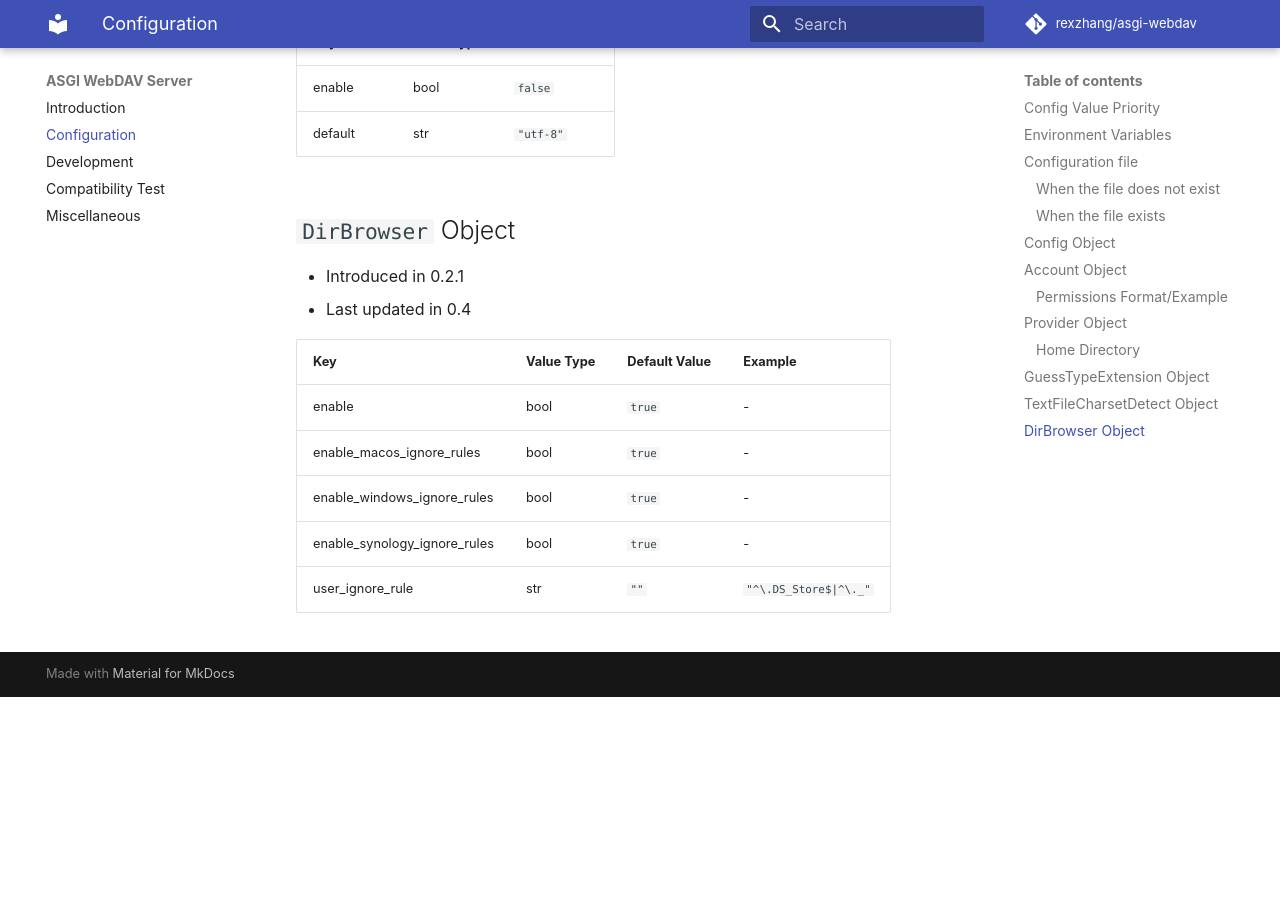
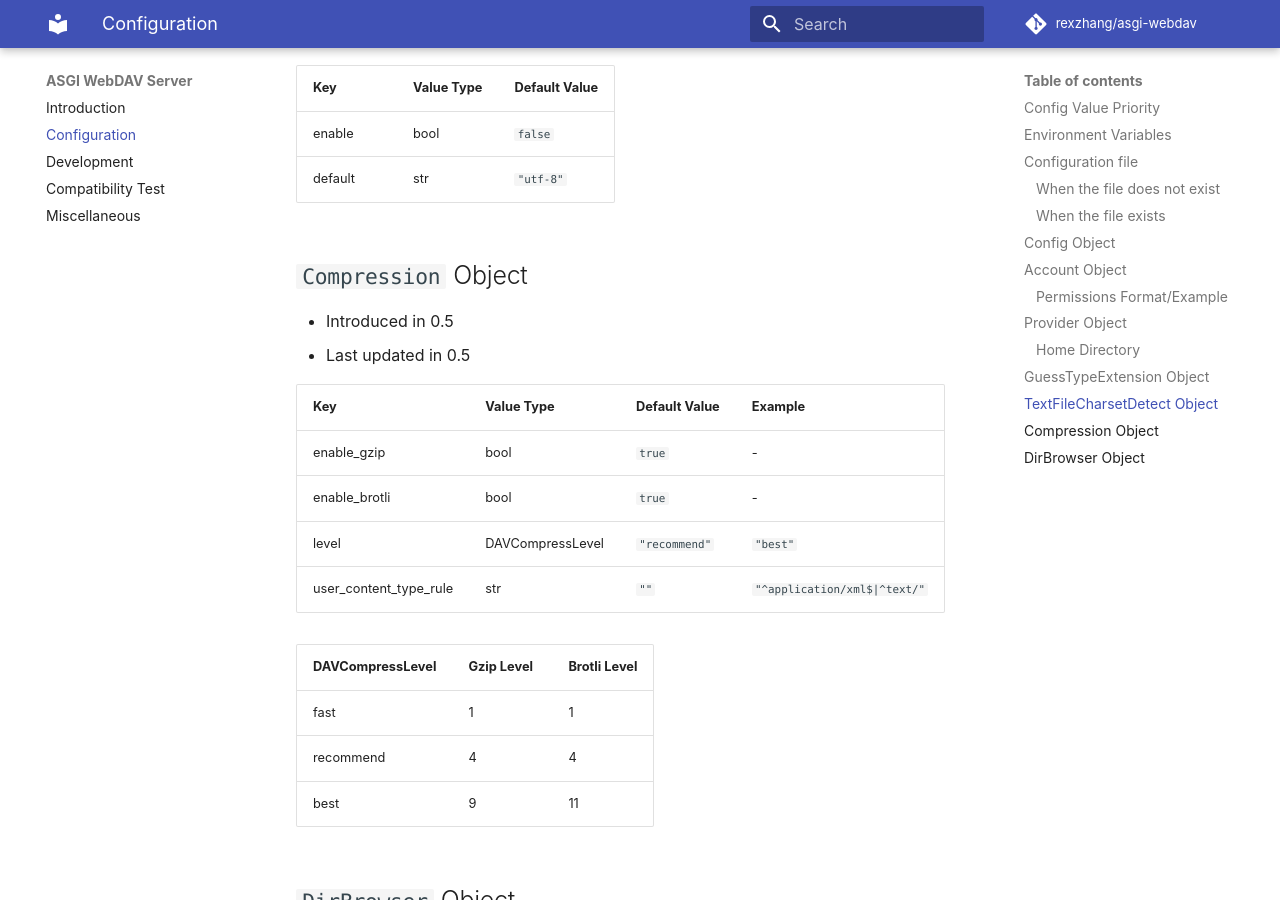
Before and after one commit to rexzhang/asgi-webdav, an MkDocs documentation site: the page built from docs/config.md, in a window 1280 px wide and 900 px high, scrolled down 4884 px. Built offline with MkDocs 1.6.1 and Material for MkDocs 9.7.7, drawn with Linux system fonts in a browser that asks for light colours; comment, search, counter and statistics services are not loaded; before the commit the page ends 5581 px from its top, so only the background shows below that; some of the changed text lies outside the part shown.

Commit message:
Update docs

```diff
--- a/docs/config.md
+++ b/docs/config.md
@@ -118,6 +118,7 @@ INFO: [uvicorn] Uvicorn running on http://0.0.0.0:80 (Press CTRL+C to quit)
 | provider_mapping         | list[Provider]        | `[]`                      |
 | guess_type_extension     | GuessTypeExtension    | `GuessTypeExtension()`    |
 | text_file_charset_detect | TextFileCharsetDetect | `TextFileCharsetDetect()` |
+| compression              | Compression           | `Compression()`           |
 | dir_browser              | DirBrowser            | `DirBrowser()`            |
 | logging_level            | str                   | `"INFO"`                  |
 
@@ -184,6 +185,24 @@ INFO: [uvicorn] Uvicorn running on http://0.0.0.0:80 (Press CTRL+C to quit)
 | enable  | bool       | `false`       |
 | default | str        | `"utf-8"`     |
 
+## `Compression` Object
+
+- Introduced in 0.5
+- Last updated in 0.5
+
+| Key                    | Value Type       | Default Value | Example                      |
+| ---------------------- | ---------------- | ------------- | ---------------------------- |
+| enable_gzip            | bool             | `true`        | -                            |
+| enable_brotli          | bool             | `true`        | -                            |
+| level                  | DAVCompressLevel | `"recommend"` | `"best"`                     |
+| user_content_type_rule | str              | `""`          | `"^application/xml$|^text/"` |
+
+| DAVCompressLevel | Gzip Level | Brotli Level |
+| ---------------- | ---------- | ------------ |
+| fast             | 1          | 1            |
+| recommend        | 4          | 4            |
+| best             | 9          | 11           |
+
 ## `DirBrowser` Object
 
 - Introduced in 0.2.1
```
Also changed, not shown: README.md (+1 -0 lines), docs/index.md (+1 -0 lines).
